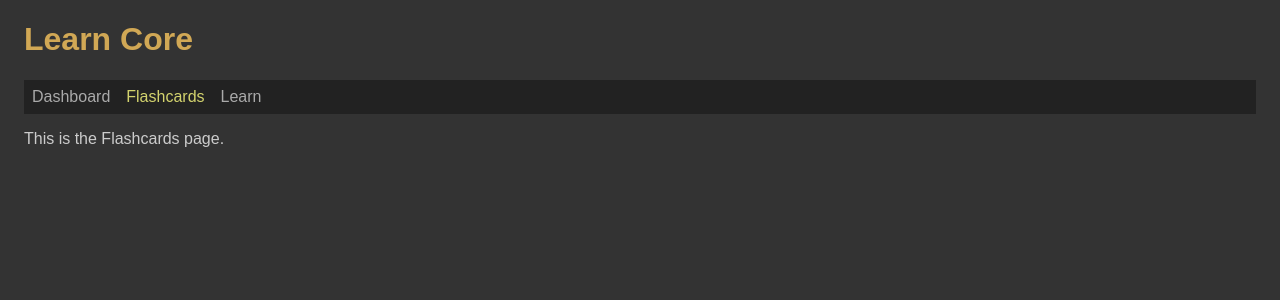
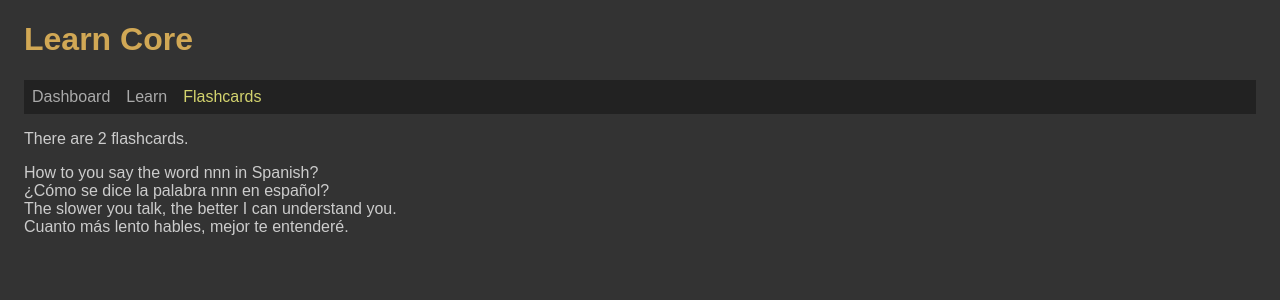
Before and after one commit to edwardtanguay/learncore, a React (Vite) app: page /flashcards in a window 1280 px wide. Shown: the top 300 px of the page. Built offline with nearby package versions, Linux system fonts and the light colour scheme; data requests are answered from the project's data file.

Commit message:
learn and flashcards base

```diff
--- a/src/App.tsx
+++ b/src/App.tsx
@@ -10,8 +10,8 @@ function App() {
 			<h1>Learn Core</h1>
 			<nav>
 				<NavLink to="/dashboard">Dashboard</NavLink>
+				<NavLink to="/learn">Learn</NavLink>
 				<NavLink to="/flashcards">Flashcards</NavLink>
-				<NavLink to="/learn">Learn</NavLink>
 			</nav>
 
 			<Routes>
--- a/src/data/db.json
+++ b/src/data/db.json
@@ -1,6 +1,7 @@
 {
 	"flashcards": [
 		{
+			"id": 1,
 			"category": "spanish",
 			"subcategory": "wantToLearn",
 			"front": "How to you say the word nnn in Spanish?",
@@ -8,6 +9,7 @@
 			"whenCreated": "2023-01-29 16:46:35"
 		},
 		{
+			"id": 2,
 			"category": "spanish",
 			"subcategory": "cantUnderstand",
 			"front": "The slower you talk, the better I can understand you.",
--- a/src/interfaces.ts
+++ b/src/interfaces.ts
@@ -1,4 +1,5 @@
 export interface IFlashcard {
+	id: number,
 	category: string,
 	subcategory: string,
 	front: string,
--- a/src/pages/PageFlashcards.tsx
+++ b/src/pages/PageFlashcards.tsx
@@ -1,7 +1,22 @@
+import { useContext } from 'react';
+import { AppContext } from '../AppContext';
+
 export const PageFlashcards = () => {
+	const { flashcards } = useContext(AppContext);
+
 	return (
 		<>
-			<p>This is the Flashcards page.</p>
+			<p>There are {flashcards.length} flashcards.</p>
+			<div className="flashcards">
+				{flashcards.map(flashcard => {
+					return (
+						<div className="flashcard" key={flashcard.id}>
+							<div className="front">{flashcard.front}</div>
+							<div className="back">{flashcard.back}</div>
+						</div>
+					)
+				})}
+			</div>
 		</>
 	);
 };
--- a/src/pages/PageLearn.tsx
+++ b/src/pages/PageLearn.tsx
@@ -1,7 +1,22 @@
+import { useContext } from 'react';
+import { AppContext } from '../AppContext';
+
 export const PageLearn = () => {
+	const { flashcards } = useContext(AppContext);
+
 	return (
 		<>
-			<p>This is the Learn page.</p>
+			<p>There are {flashcards.length} flashcards.</p>
+			<div className="flashcards">
+				{flashcards.map(flashcard => {
+					return (
+						<div className="flashcard" key={flashcard.id}>
+							<div className="front">{flashcard.front}</div>
+							<div className="back">{flashcard.back}</div>
+						</div>
+					)
+				})}
+			</div>
 		</>
 	);
 };
```
